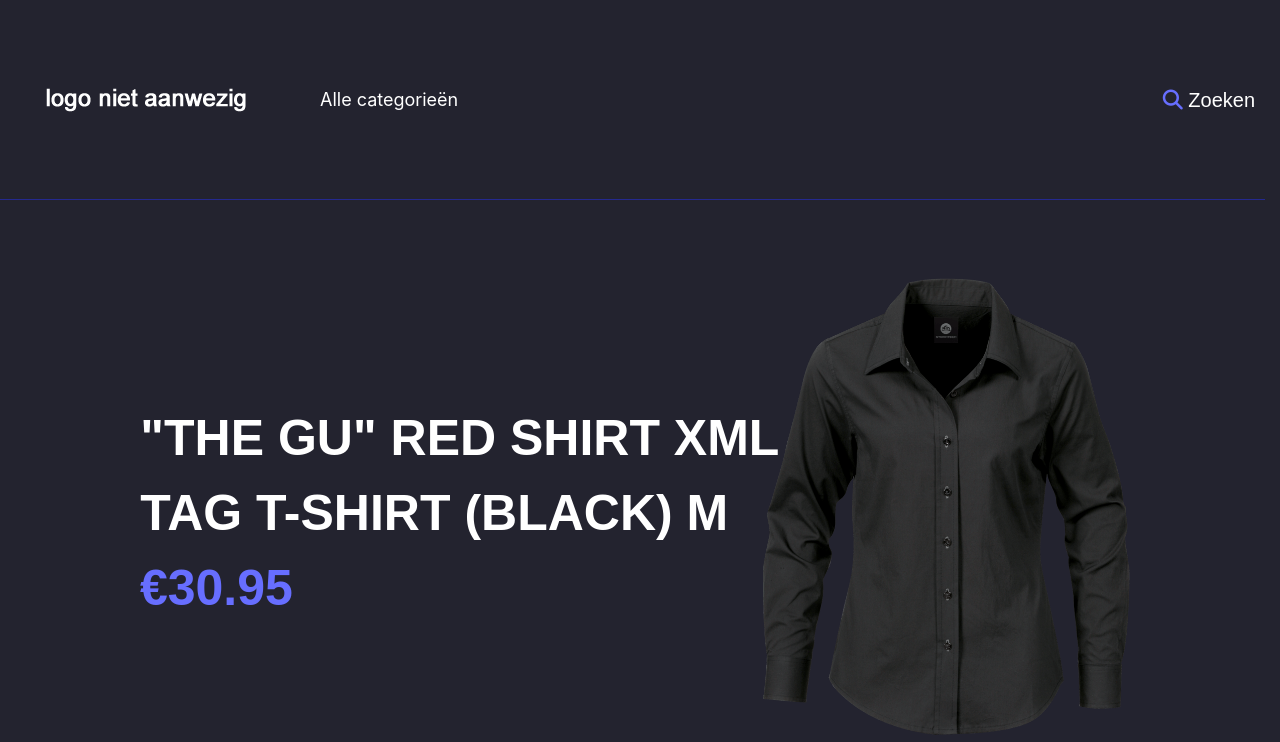
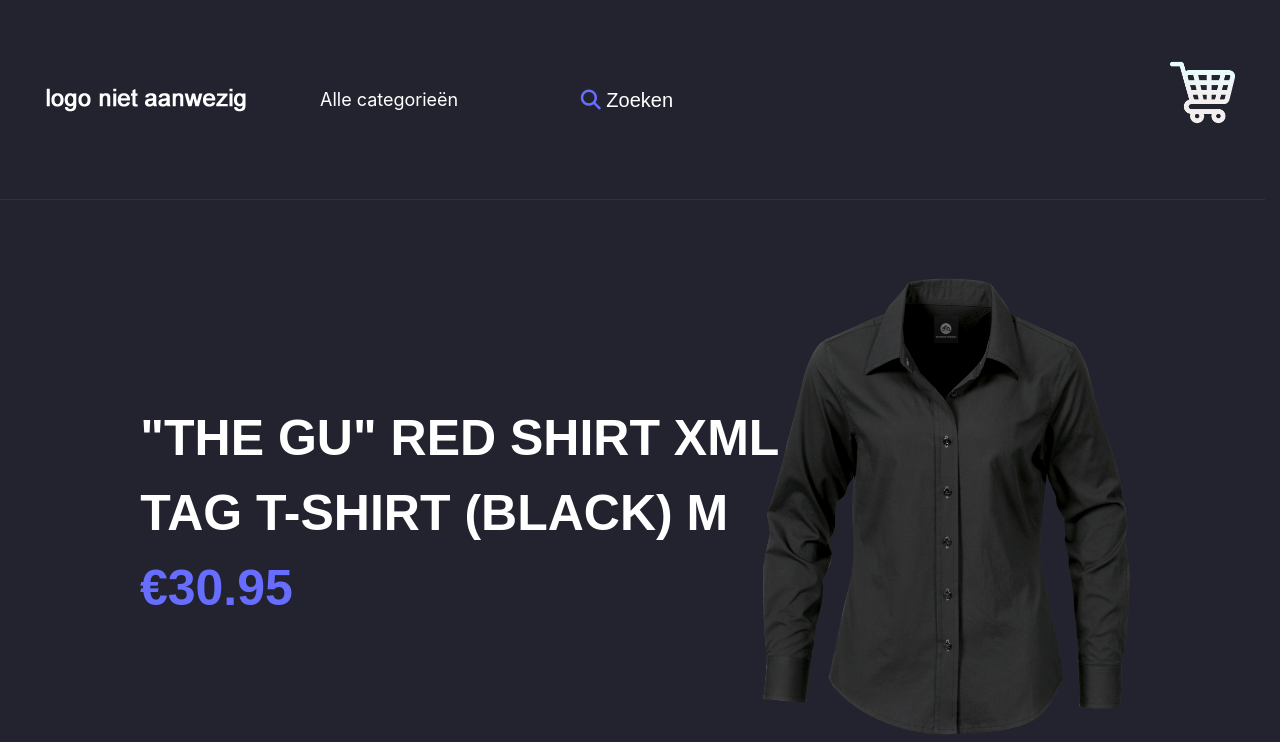
Before and after one commit to usadson/NerdyGadgets, a PHP site: page /index.php in a window 1280 px wide; the page is wider, and only the part inside the window is pictured. Shown: the top 742 px of that part. Run offline with PHP 8.4, Linux system fonts and the light colour scheme; data that the repository does not hold is empty; some libraries are stand-ins or nearby versions; some web fonts are replaced.

Commit message:
Winkelwagen icoontje toegevoegd

```diff
--- a/header.php
+++ b/header.php
@@ -78,6 +78,7 @@ include_once "connect.php";
         <ul id="ul-class-navigation">
             <li>
                 <a href="browse.php" class="HrefDecoration"><i class="fas fa-search" style="color:#676EFF;"></i> Zoeken</a>
+				 <img src="Public/Img/cart.png" href="index.php" width="20%" align="right" style="padding-left:50px; padding-top:60px;padding-right:20px;" ></img> <!- Dit is het icoon van de shoppingcart -->
             </li>
         </ul>
     </div>
```
Also changed, not shown: Public/Img/cart.png (added).
